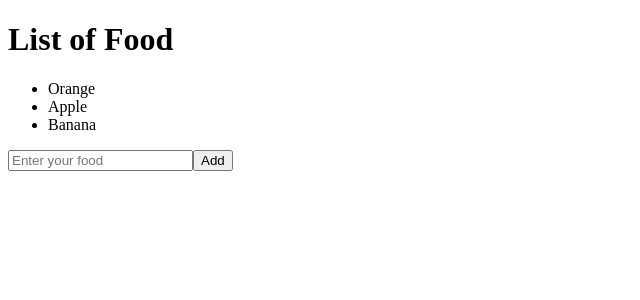
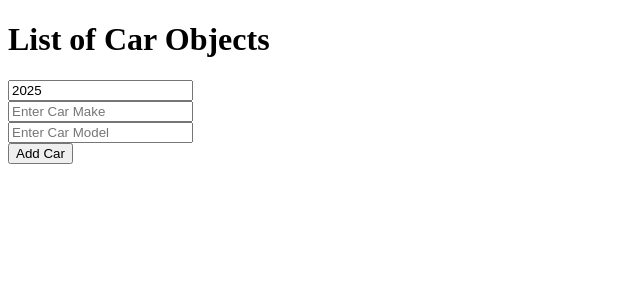
Before and after one commit to jaysinhzala/color-pickup-app, a React (Vite) app in the folder my-react-app/: page / in a window 1280 px wide. Shown: the top 300 px of the page, without its empty margins (0-640 px from the left). Built offline with nearby package versions, Linux system fonts and the light colour scheme.

Commit message:
Update array of object

```diff
--- a/my-react-app/src/MyComponent.jsx
+++ b/my-react-app/src/MyComponent.jsx
@@ -1,25 +1,48 @@
 import React, { useState } from "react";
 
 function MyComponent() {
-    const [foods, setFoods] = useState(["Orange", "Apple", "Banana"]);
+    const [cars, setCars] = useState([]);
+    const [carYear, setCarYear] = useState(new Date().getFullYear());
+    const [carMake, setCarMake] = useState("");
+    const [carModel, setCarModel] = useState("");
 
-    function handleAddFood(){
-        const newFood = document.getElementById('newFood').value;
-        document.getElementById('newFood').value = "";
-        setFoods(f => [...f,newFood]);
+    function handleAddCar() {
+        const newCar = {year:carYear, make:carMake, model:carModel};
+        setCars(c => [...c, newCar]);
+
+        setCarYear(new Date().getFullYear());
+        setCarMake("");
+        setCarModel("");
     }
 
-    function handleRemoveFood(index){
-        setFoods(f => f.filter((_,i) => i !== index));
+    function handleRemoveCar(index) {
+        setCars(c => c.filter((_, i) => i !== index));
+    }
+
+    function handleYearChange(event) {
+        setCarYear(event.target.value);
+    }
+
+    function handleMakeChange(event) {
+        setCarMake(event.target.value);
+    }
+
+    function handleModelChange(event) {
+        setCarModel(event.target.value);
     }
 
     return (<div>
-        <h1>List of Food</h1>
+        <h1>List of Car Objects</h1>
         <ul>
-            {foods.map((food, index) => <li key={index} onClick= {() =>{handleRemoveFood(index)}} >{food}</li>)}
+            {cars.map((car,index) =>
+            <li onClick={() => handleRemoveCar(index)} key={index}>
+                {car.year} {car.make} {car.model}
+            </li>)}
         </ul>
-        <input type='text' id='newFood' placeholder="Enter your food"/>
-        <button onClick={handleAddFood}>Add</button>
+        <input type="number" value={carYear} onChange={handleYearChange} /> <br />
+        <input type="text" value={carMake} onChange={handleMakeChange} placeholder="Enter Car Make" /> <br />
+        <input type="text" value={carModel} onChange={handleModelChange} placeholder="Enter Car Model" /> <br />
+        <button onClick={handleAddCar}>Add Car</button>
     </div>);
 }
 
```
